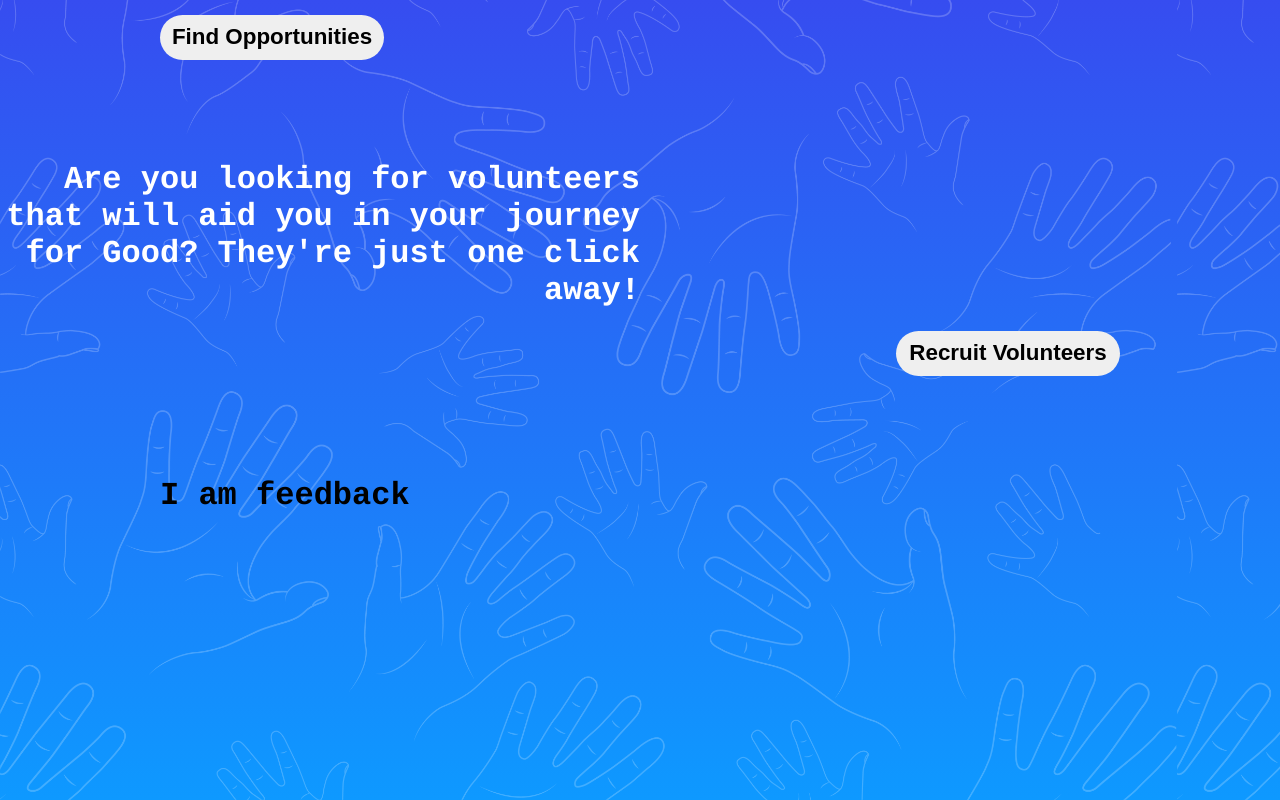
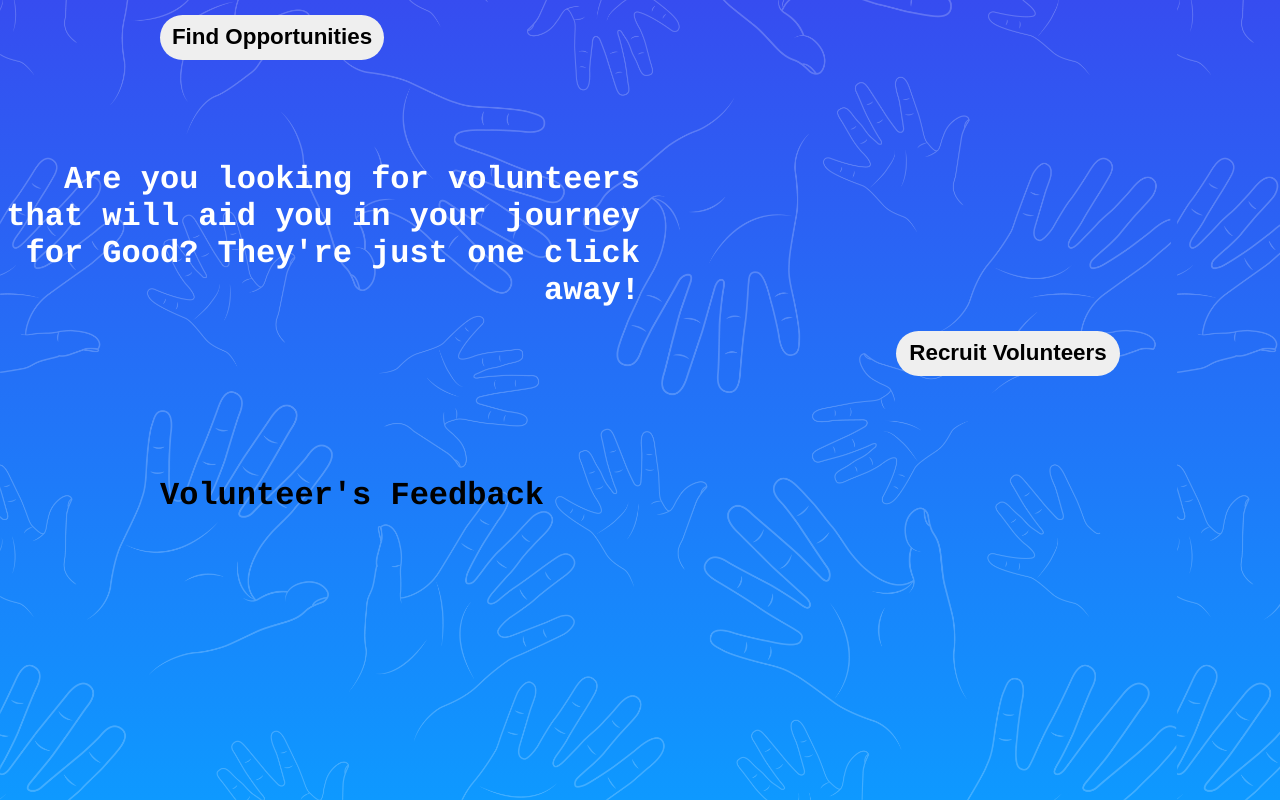
Before and after one commit to AdonayDereje/volunteer_matching, a React (Create React App) app: page / in a window 1280 px wide. Shown: the part 1165-1965 px from the top of the page. Built offline with nearby package versions, Linux system fonts and the light colour scheme.

Commit message:
my commit

```diff
--- a/src/components/reviewComponents/Feedback.js
+++ b/src/components/reviewComponents/Feedback.js
@@ -3,7 +3,7 @@ import React from 'react'
 function Feedback (){
     return (
         <div className="left-align feedback-container">
-            <h1>I am feedback</h1>
+            <h1>Volunteer's Feedback</h1>
         </div>
 
     )
```
